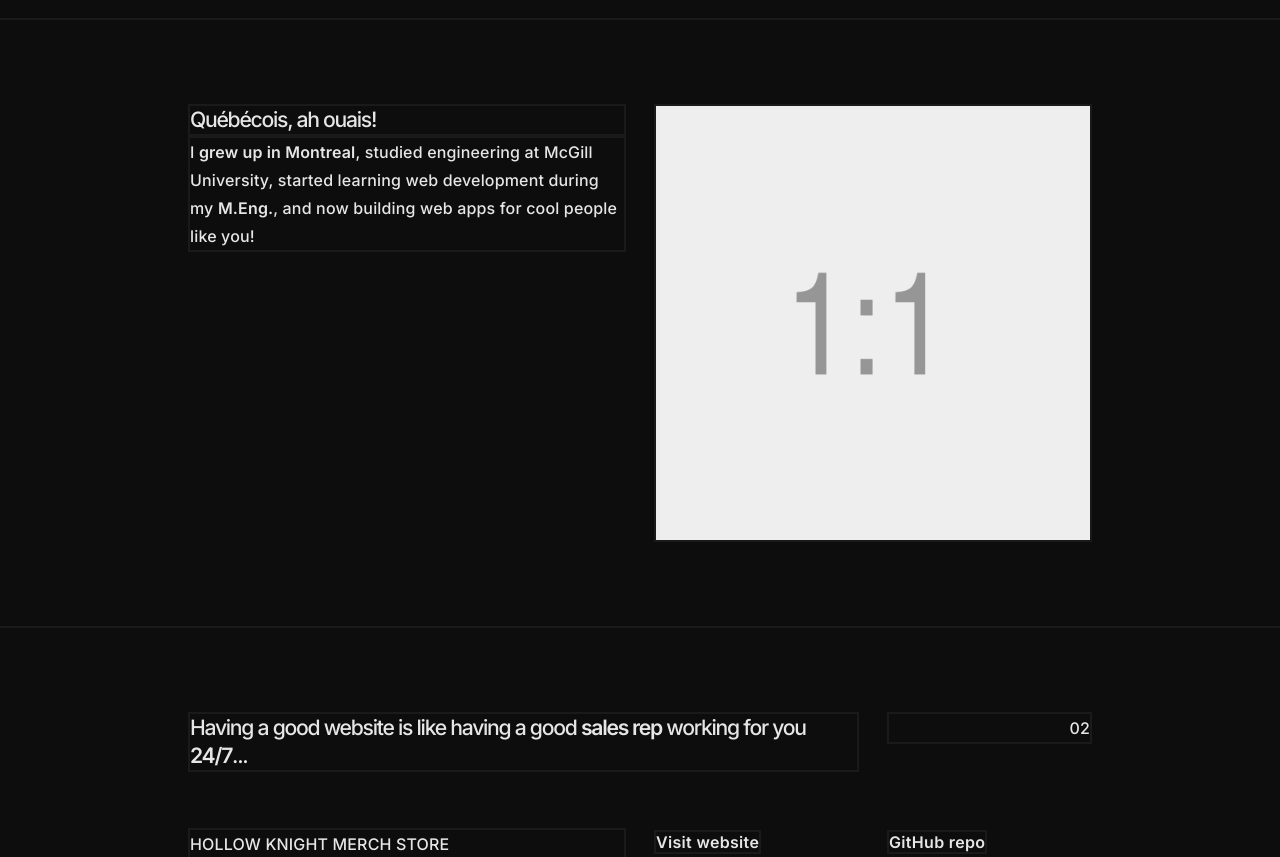
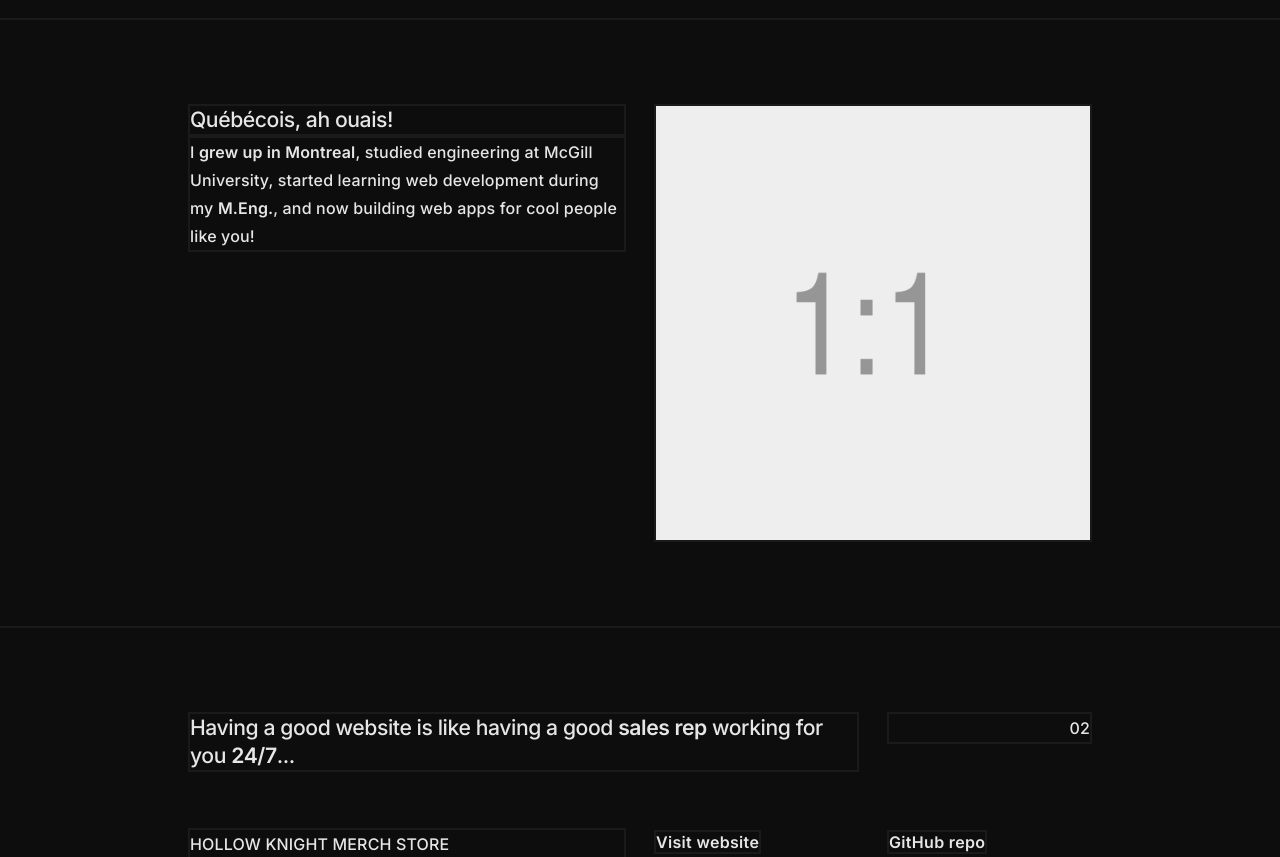
Before and after one commit to jingtianfeng/jtfeng-personal-1, a Jekyll site: the page built from index.html, in a window 1280 px wide. Shown: the part 768-1625 px from the top of the page. Built offline with Jekyll 4.4.1, drawn with Linux system fonts in a browser that asks for light colours.

Commit message:
Update styles: tweak $h2-letter-spacing

```diff
--- a/assets/css/styles.scss
+++ b/assets/css/styles.scss
@@ -126,7 +126,7 @@ $h1-line-height: $spacer-ratio-sqrt;
 $h1-text-transform: none;
 // ---------------------------------------------------------------------------------
 $h2-font-size: $spacer * $spacer-ratio-sqrt;
-$h2-letter-spacing: -0.06em;
+$h2-letter-spacing: -0.02em;
 $h2-line-height: $spacer-ratio-sqrt;
 $h2-text-transform: none;
 // ---------------------------------------------------------------------------------
```
